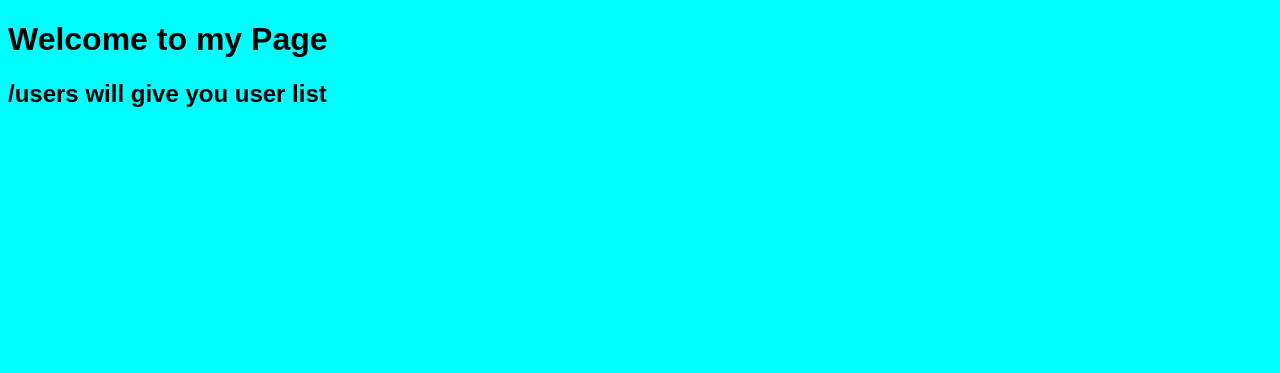
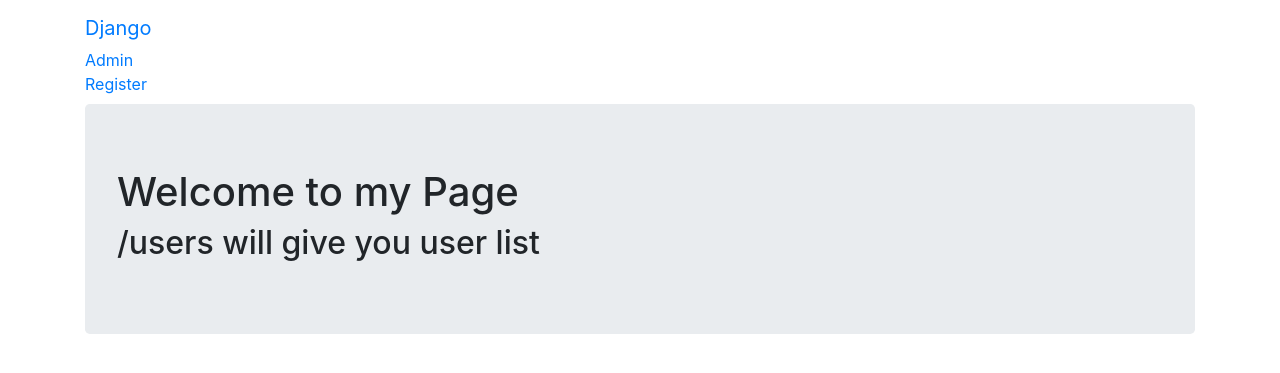
Before and after one commit to armanaaquib/DjangoPracticeProject, a Django app: page / in a window 1280 px wide. Shown: the top 373 px of the page. Run offline with Django 3.2, Linux system fonts and the light colour scheme; some libraries are stand-ins or nearby versions.

Commit message:
added registeration.html

```diff
--- a/templates/users/base.html
+++ b/templates/users/base.html
@@ -5,9 +5,34 @@
     <meta charset="UTF-8" />
     <meta name="viewport" content="width=device-width, initial-scale=1.0" />
     <link rel="stylesheet" href="{% static 'css/master.css' %}" />
+    <link
+      rel="stylesheet"
+      href="https://maxcdn.bootstrapcdn.com/bootstrap/4.0.0/css/bootstrap.min.css"
+      integrity="sha384-Gn5384xqQ1aoWXA+058RXPxPg6fy4IWvTNh0E263XmFcJlSAwiGgFAW/dAiS6JXm"
+      crossorigin="anonymous"
+    />
     <title>{% block title %} {% endblock %}</title>
   </head>
+
   <body>
-    {% block body %} {% endblock %}
+    <nav class="navbar navbar-default navbar-static-top">
+      <div class="container">
+        <ul class="nav navbar-nav">
+          <li><a class="navbar-brand" href="{% url 'index' %}">Django</a></li>
+          <li>
+            <a class="navbar-link" href="{% url 'admin:index' %}">Admin</a>
+          </li>
+          <li>
+            <a class="navbar-link" href="{% url 'users:register' %}">
+              Register
+            </a>
+          </li>
+        </ul>
+      </div>
+    </nav>
+
+    <div class="container">
+      {% block body %} {% endblock %}
+    </div>
   </body>
 </html>
--- a/templates/users/index.html
+++ b/templates/users/index.html
@@ -1,9 +1,11 @@
-<!DOCTYPE html>
 {% extends 'users/base.html' %}
 
 {% block title %}user_list{% endblock %}
 
 {% block body%}
-  <h1>Welcome to my Page</h1>
-  <h2>/users will give you user list</h2>
+  <div class="jumbotron">
+    <h1>Welcome to my Page</h1>
+    <h2>/users will give you user list</h2>
+  </div>
+
 {% endblock %}
--- a/user_list/urls.py
+++ b/user_list/urls.py
@@ -20,6 +20,6 @@ from users.views import index
 
 urlpatterns = [
     url(r'^admin/', admin.site.urls),
-    url(r'^$', index, name="index"),
+    url(r'^$', index, name='index'),
     url(r'^users/',include('users.urls')),
 ]
--- a/users/urls.py
+++ b/users/urls.py
@@ -6,5 +6,6 @@ app_name = 'users'
 
 urlpatterns = [
   url(r'^$', views.users, name='users'),
-  url(r'^add/$', views.addUser, name='addUser')
+  url(r'^add/$', views.addUser, name='addUser'),
+  url(r'^register/$', views.register, name='register'),
 ]
--- a/users/views.py
+++ b/users/views.py
@@ -20,3 +20,6 @@ def addUser(request):
 
   userForm = forms.UserForm()
   return render(request, 'users/addUser.html',{'form' : userForm})
+
+def register(request):
+  return render(request, 'users/registration.html')
```
Also changed, not shown: templates/users/registration.html (added, +22 -0 lines), templates/users/users.html (line endings or trailing spaces).
